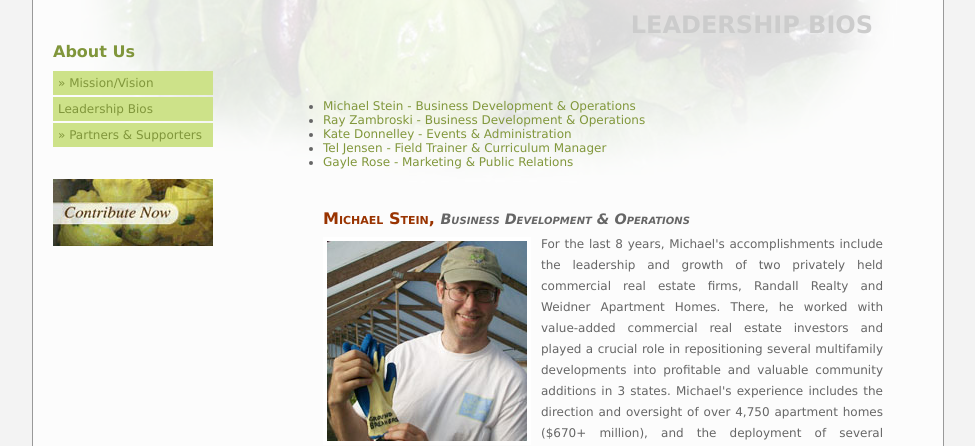
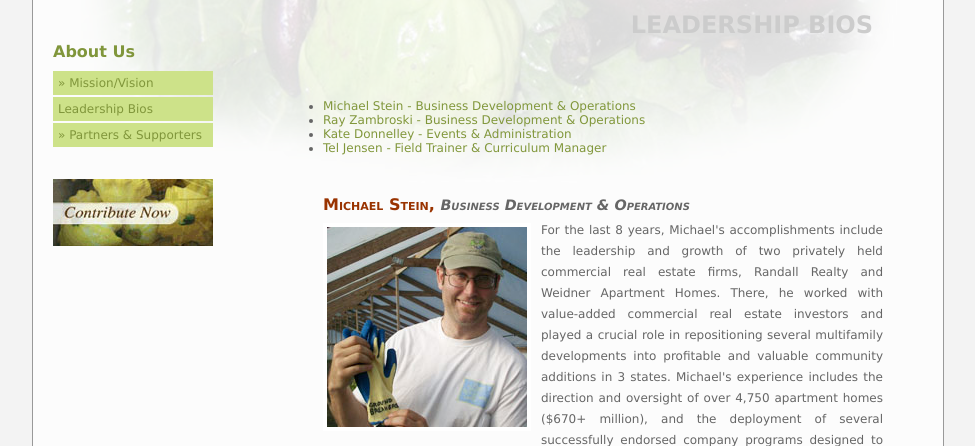
Before and after one commit to kaeverett/groundbreakers, a PHP site: page /about_leadership.php in a window 1280 px wide. Shown: the part 209-655 px from the top of the page, without its empty margins (158-1133 px from the left). Run offline with PHP 8.4, Linux system fonts and the light colour scheme.

Commit message:
removing gayle's profile, per her request

```diff
--- a/about_leadership.php
+++ b/about_leadership.php
@@ -63,7 +63,6 @@
                     <li><a href="#ray">Ray Zambroski - Business Development &amp; Operations</a></li>
                     <li><a href="#kate">Kate Donnelley - Events &amp; Administration</a></li>
                     <li><a href="#tel">Tel Jensen - Field Trainer &amp; Curriculum Manager</a></li>
-                    <li><a href="#gayle">Gayle Rose - Marketing &amp; Public Relations</a></li>
 
                 </ul>
 
@@ -98,11 +97,6 @@
             goats.</p>
 			<p><a href="mailto:tel@thegroundbreakers.org" target="_blank">Email Tel</a></p>
 
-            <a id="gayle"></a>
-            <h4><strong>Gayle Rose</strong>, <em>Marketing &amp; Public Relations</em></h4> <img src="images/gayle.jpg" alt="gayle image" />
-            <p>Gayle Rose is a difference maker for Groundbreakers by developing and connecting all things marketing and PR related. Her professional background includes 15 years experience in marketing strategy and branding for many top advertising agencies both domestically and abroad. She's a passionate (but not militant) vegetarian of more than 20 years and loves all things fitness oriented.  More than anything else, Gayle hopes that her life will have made a positive difference for others.</p>
-			<p><a href="mailto:gayle@thegroundbreakers.org" target="_blank">Email Gayle</a></p>
-
        	</div> <!--end content right-->
 
   </div><!--end content-->
```
